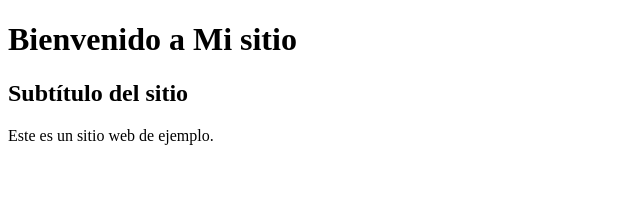
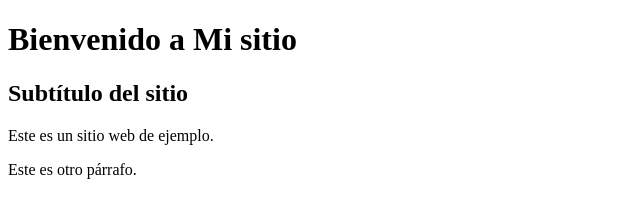
Before and after one commit to freddyccix/htmldemo, a plain HTML site: page index.html in a window 1280 px wide. Shown: the whole page, without its empty margins (0-640 px from the left). Drawn offline with Linux system fonts and the light colour scheme.

Commit message:
✨ Agregar párrafo adicional en index.html 📝 Se añadió un nuevo párrafo para enriquecer el contenido del sitio.

```diff
--- a/index.html
+++ b/index.html
@@ -9,5 +9,6 @@
     <h1>Bienvenido a Mi sitio</h1>
     <h2>Subtítulo del sitio</h2>
     <p>Este es un sitio web de ejemplo.</p>
+    <p>Este es otro párrafo.</p>
 </body>
 </html>
```
